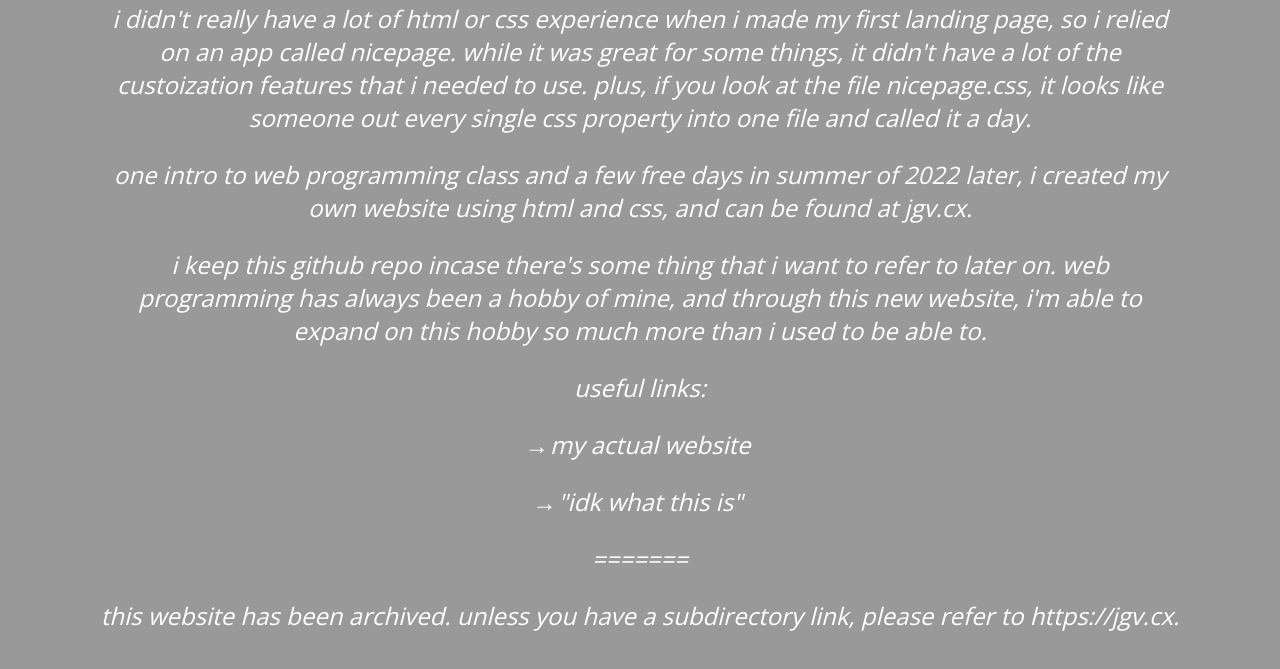
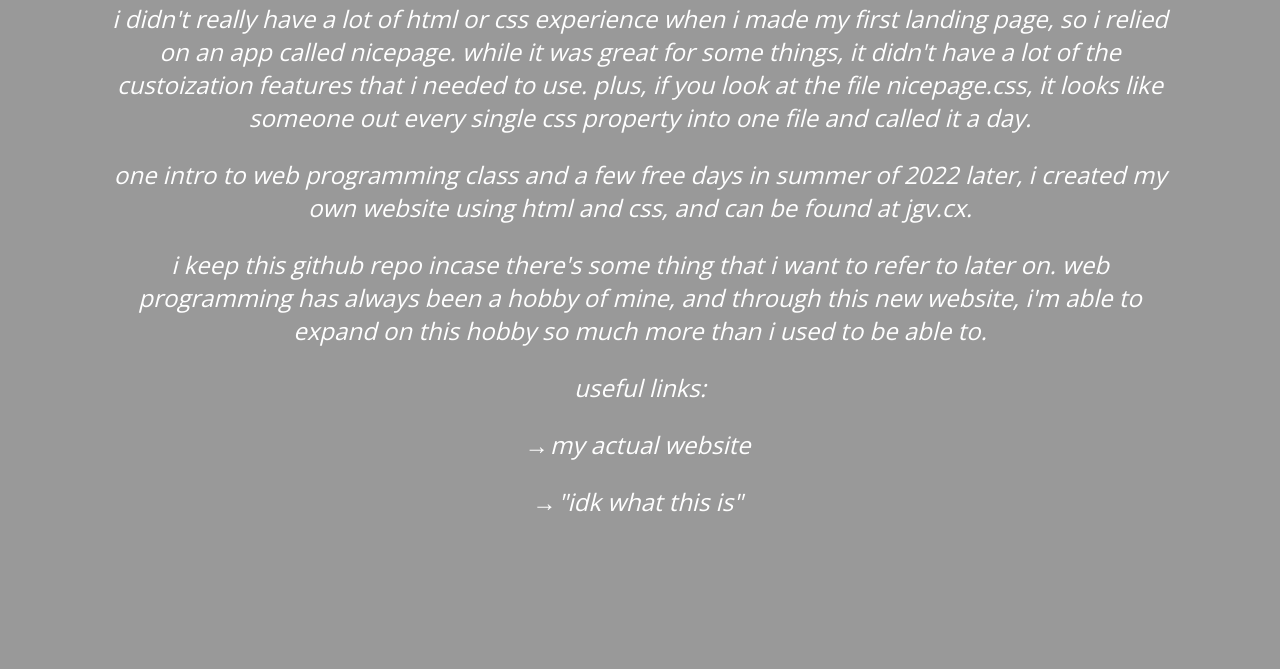
Before and after one commit to jacobvillorente/jacobvillorente.github.io, a website: page index.html in a window 1280 px wide. Shown: the part 181-850 px from the top of the page. After the commit the page ends 800 px from the top, so only its background shows below. Drawn offline with nearby package versions, Linux system fonts and the light colour scheme.

Commit message:
spelling and cleanup

```diff
--- a/index.html
+++ b/index.html
@@ -24,10 +24,6 @@
       <p>useful links:</p>
       <p><a href="https://jgv.cx">&rarr; my actual website</a></p>
       <p><a href="https://jacobvillorente.github.io/idkwhatthisis">&rarr; "idk what this is"</a></p>
-      <p><a
     </div>
-=======
-  <body>
-    <p>this website has been archived. unless you have a subdirectory link, please refer to <a href="https://jgv.cx">https://jgv.cx</a>.</p>
   </body>
 </html>
```
